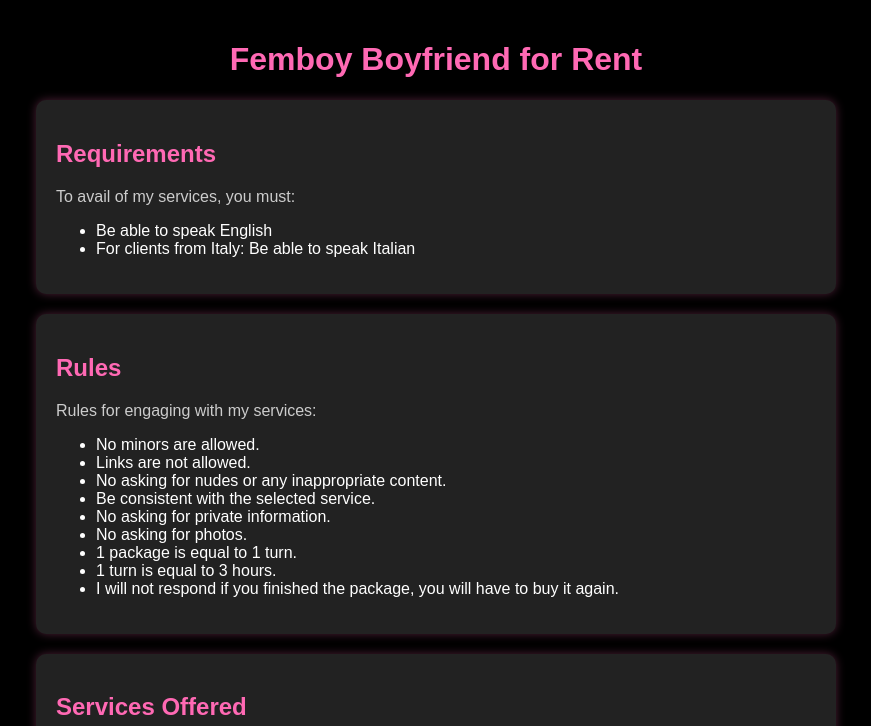
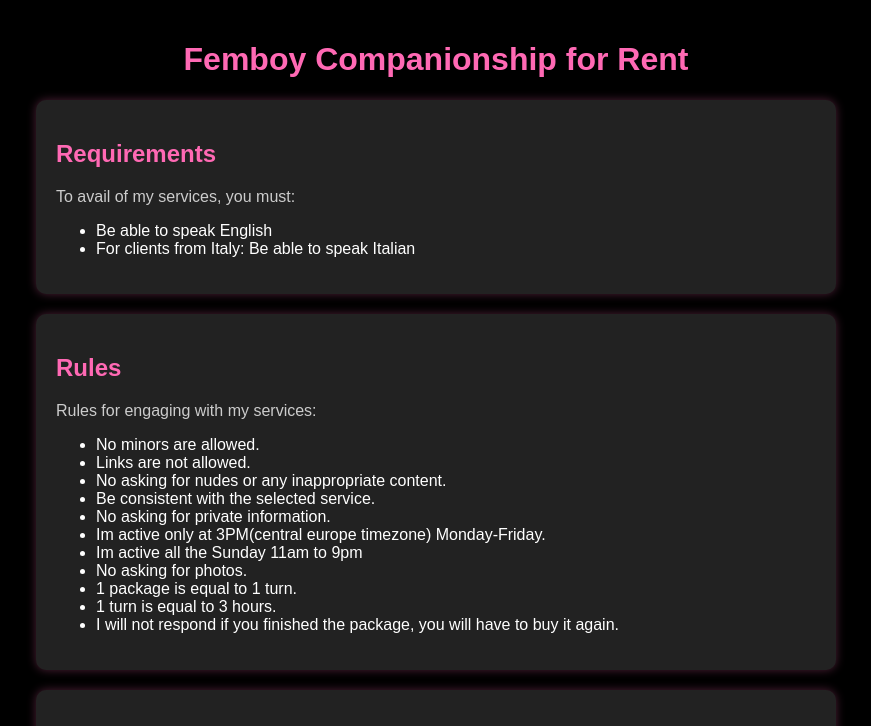
Before and after one commit to yukilovesyou005/infobar, a plain HTML site: page index.html in a window 1280 px wide. Shown: the top 726 px of the page, without its empty margins (204-1075 px from the left). Drawn offline with Linux system fonts and the light colour scheme.

Commit message:
index.html

```diff
--- a/index.html
+++ b/index.html
@@ -48,7 +48,7 @@
 </head>
 <body>
     <div class="container">
-        <h1>Femboy Boyfriend for Rent</h1>
+        <h1>Femboy Companionship for Rent</h1>
 
         <div class="section">
             <h2>Requirements</h2>
@@ -68,6 +68,8 @@
                 <li>No asking for nudes or any inappropriate content.</li>
                 <li>Be consistent with the selected service.</li>
                 <li>No asking for private information.</li>
+		      <li>Im active only at 3PM(central europe timezone) Monday-Friday.</li>
+		      <li>Im active all the Sunday 11am to 9pm</li>
 				<li>No asking for photos.</li>
 				<li>1 package is equal to 1 turn.</li>
 				<li>1 turn is equal to 3 hours.</li>
```
